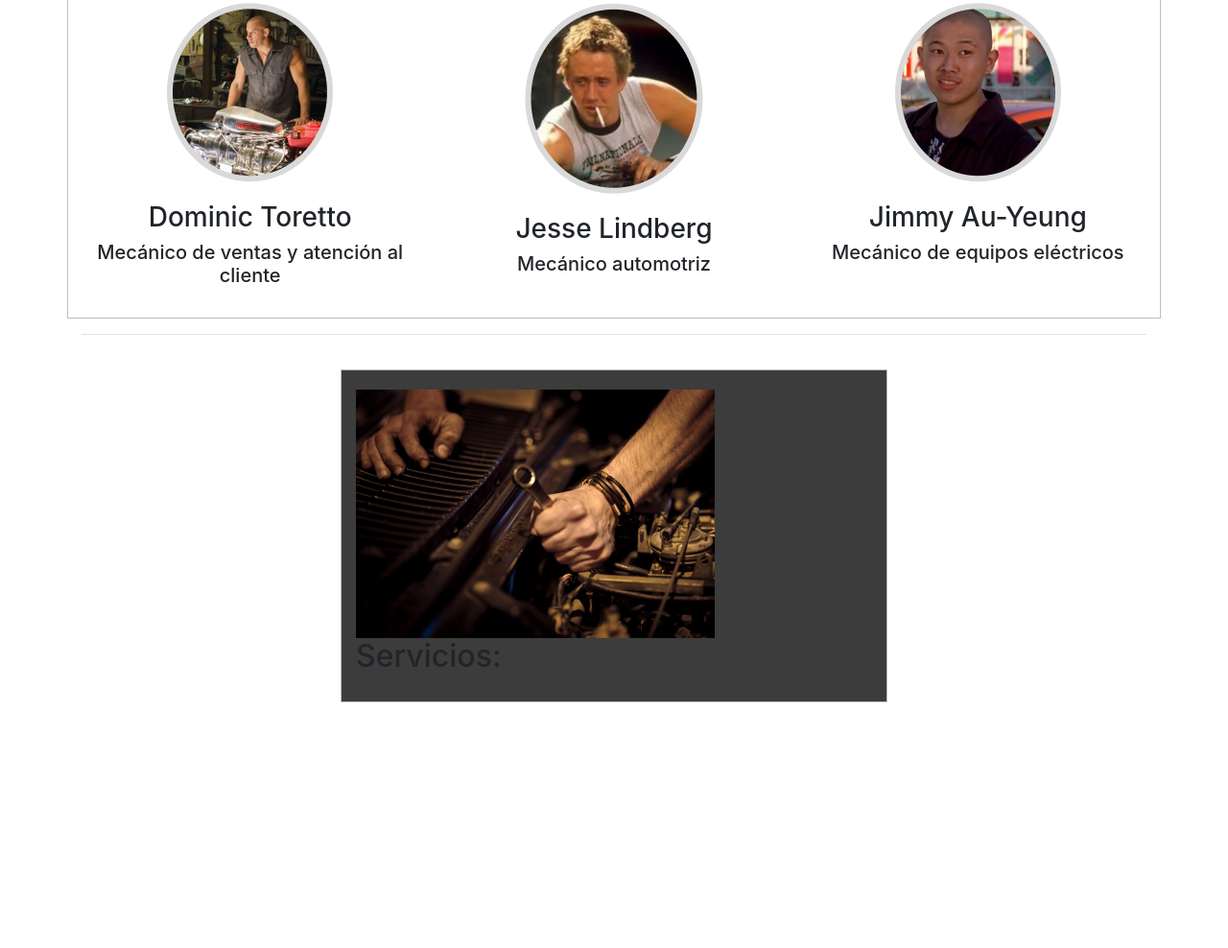
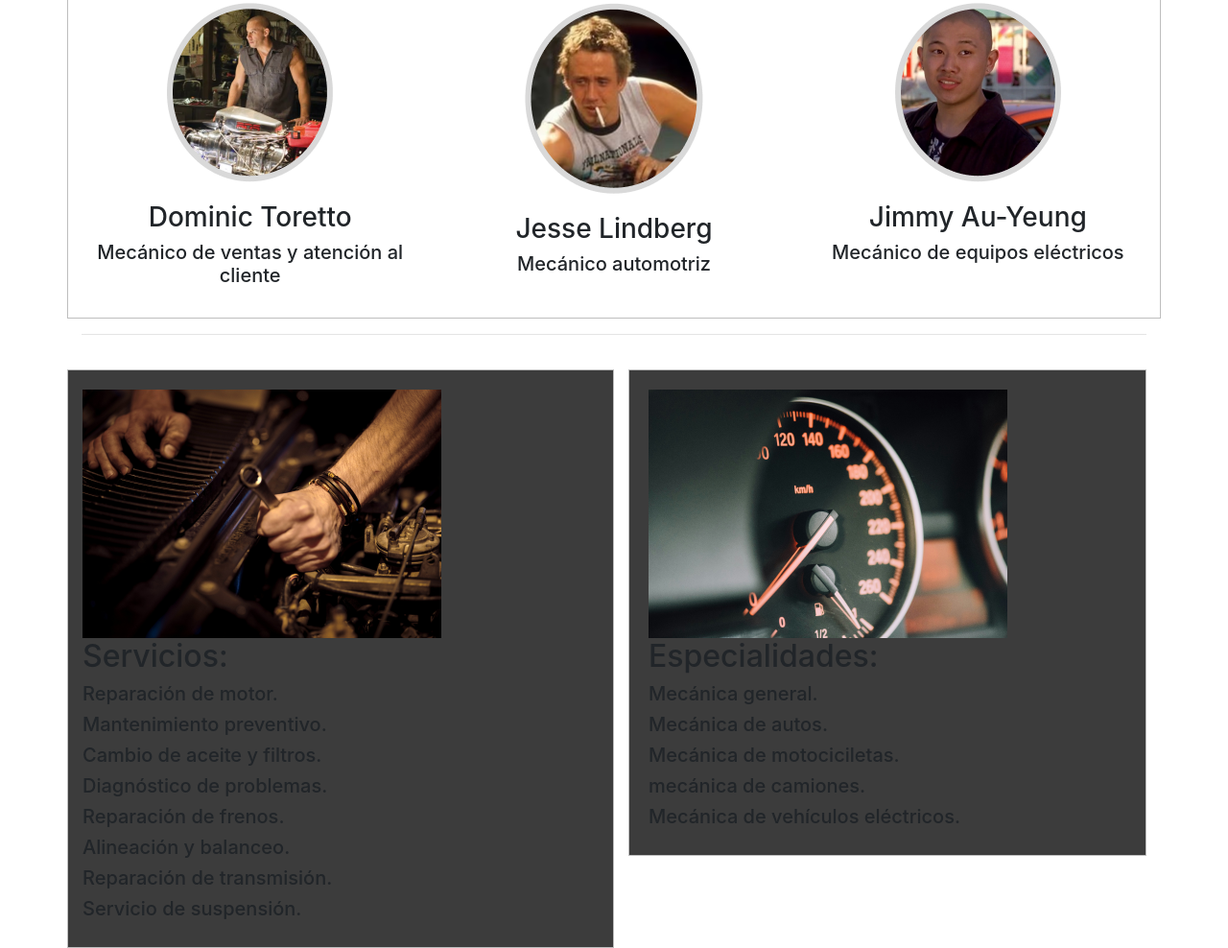
Before and after one commit to TomasSotomayor/WebPlantas, a plain HTML site: page Index.html in a window 1280 px wide. Shown: the part 947-1935 px from the top of the page at 96% size. Before the commit the page ends 1679 px from the top, so only its background shows below. Drawn offline with nearby package versions, Linux system fonts and the light colour scheme; a small style sheet from the web is missing.

Commit message:
containers inferiores

```diff
--- a/Index.html
+++ b/Index.html
@@ -163,9 +163,34 @@ atención al cliente</a>
     <div class="container">
         <hr>
         <div class="row justify-content-center">
+            <!-- Primer recuadro -->
             <div class="col-md-6 image-text-box">
                 <img src="img/servi/servicios.png" alt="Descripción de la imagen">
                 <h2>Servicios:</h2>
+                <h5>Reparación de motor.</h5>
+                <h5>Mantenimiento preventivo.</h5>
+                <h5>Cambio de aceite y filtros.</h5>
+                <h5>Diagnóstico de problemas.</h5>
+                <h5>Reparación de frenos.</h5>
+                <h5>Alineación y balanceo.</h5>
+                <h5>Reparación de transmisión.</h5>
+                <h5>Servicio de suspensión.</h5>
+            </div>
+            <!-- Segundo recuadro con separación -->
+            <div class="col-md-6">
+                <div class="image-text-box">
+                    <img src="img/espe/especialidades.png" alt="Descripción de la imagen 2">
+                    <h2>Especialidades:</h2>
+                    <h5>Mecánica general.</h5>
+
+                    <h5>Mecánica de autos.</h5>
+
+                    <h5>Mecánica de motociciletas.</h5>
+
+                    <h5>mecánica de camiones.</h5>
+
+                    <h5>Mecánica de vehículos eléctricos.</h5>
+                </div>
             </div>
         </div>
     </div>
```
Also changed, not shown: img/espe/especialidades.png (added).
